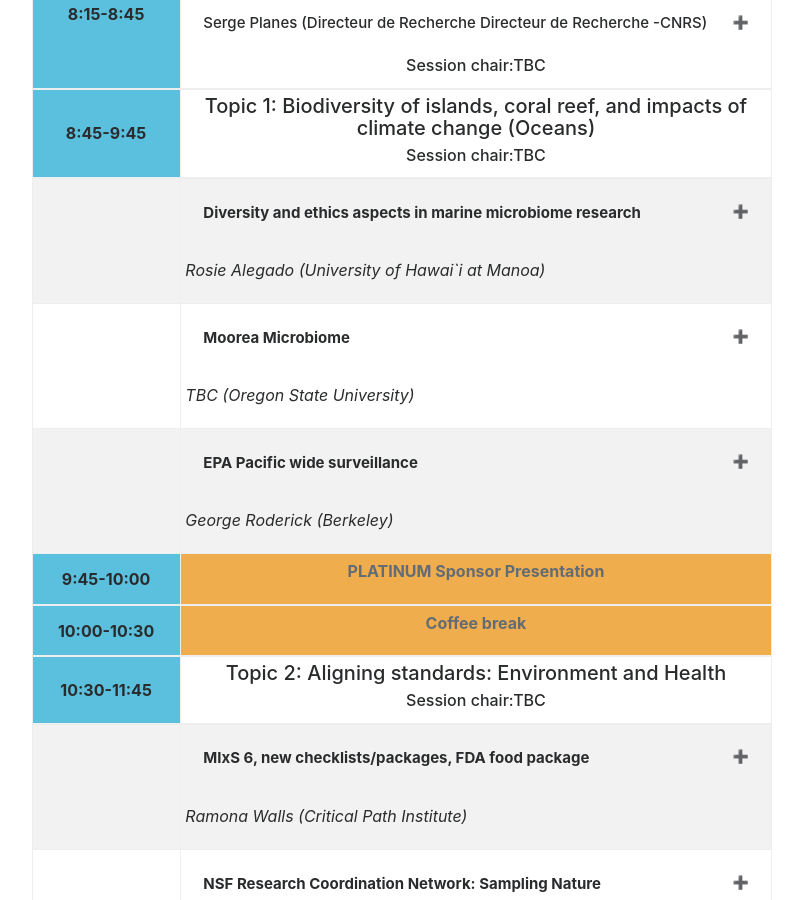
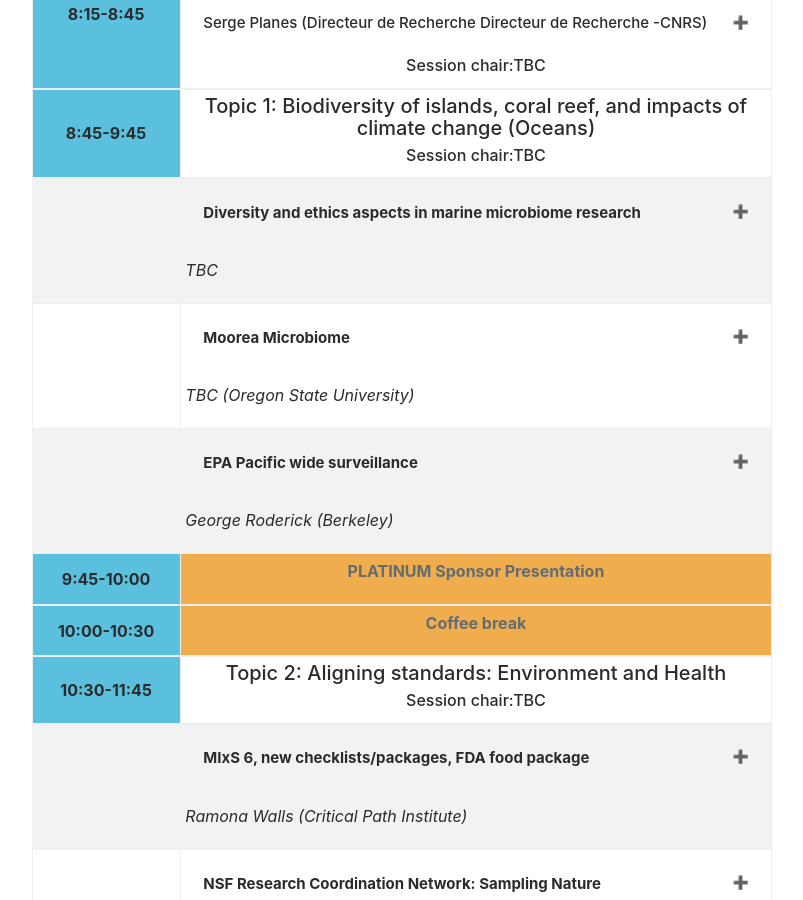
Before and after one commit to GenomicsStandardsConsortium/GSC23-Bangkok, a Jekyll site: the page built from program.html, in a window 1280 px wide and 900 px high, scrolled down 870 px. Shown: the whole window, without its empty margins (238-1041 px from the left). Built offline with Jekyll 4.4.1, drawn with Linux system fonts in a browser that asks for light colours; nearby versions of some CDN libraries.

Commit message:
Update schedule.yml
removed Rosie Alegado from schedule as per discussion at planning meeting

```diff
--- a/_data/schedule.yml
+++ b/_data/schedule.yml
@@ -41,7 +41,7 @@
       - title: "Diversity and ethics aspects in marine microbiome research"
         link: ""
         abstract: "TBC"
-        speakers: "Rosie Alegado (University of Hawai`i at Manoa)"
+        speakers: "TBC"
         speakers-link: ""
       - title: "Moorea Microbiome"
         link: ""
```
